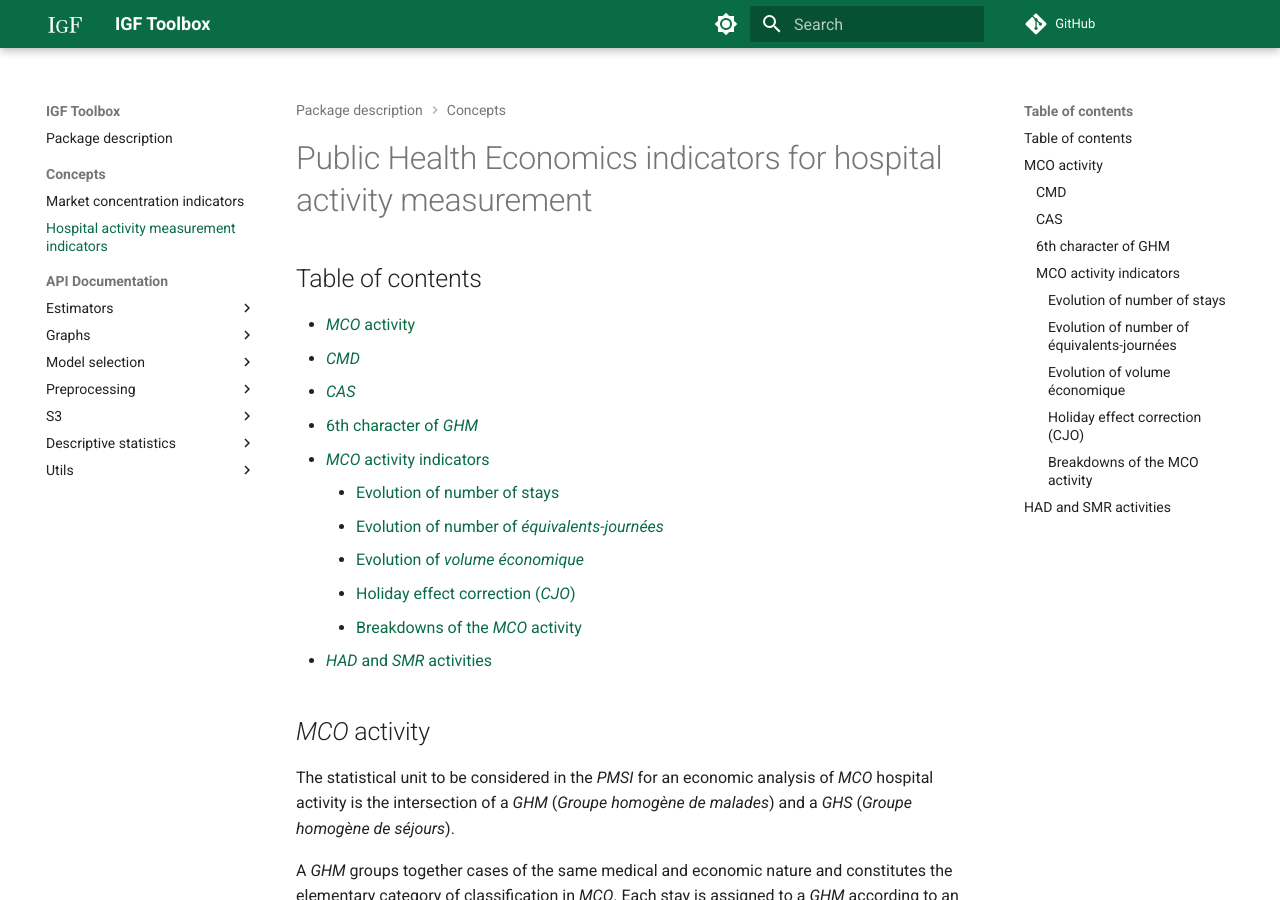
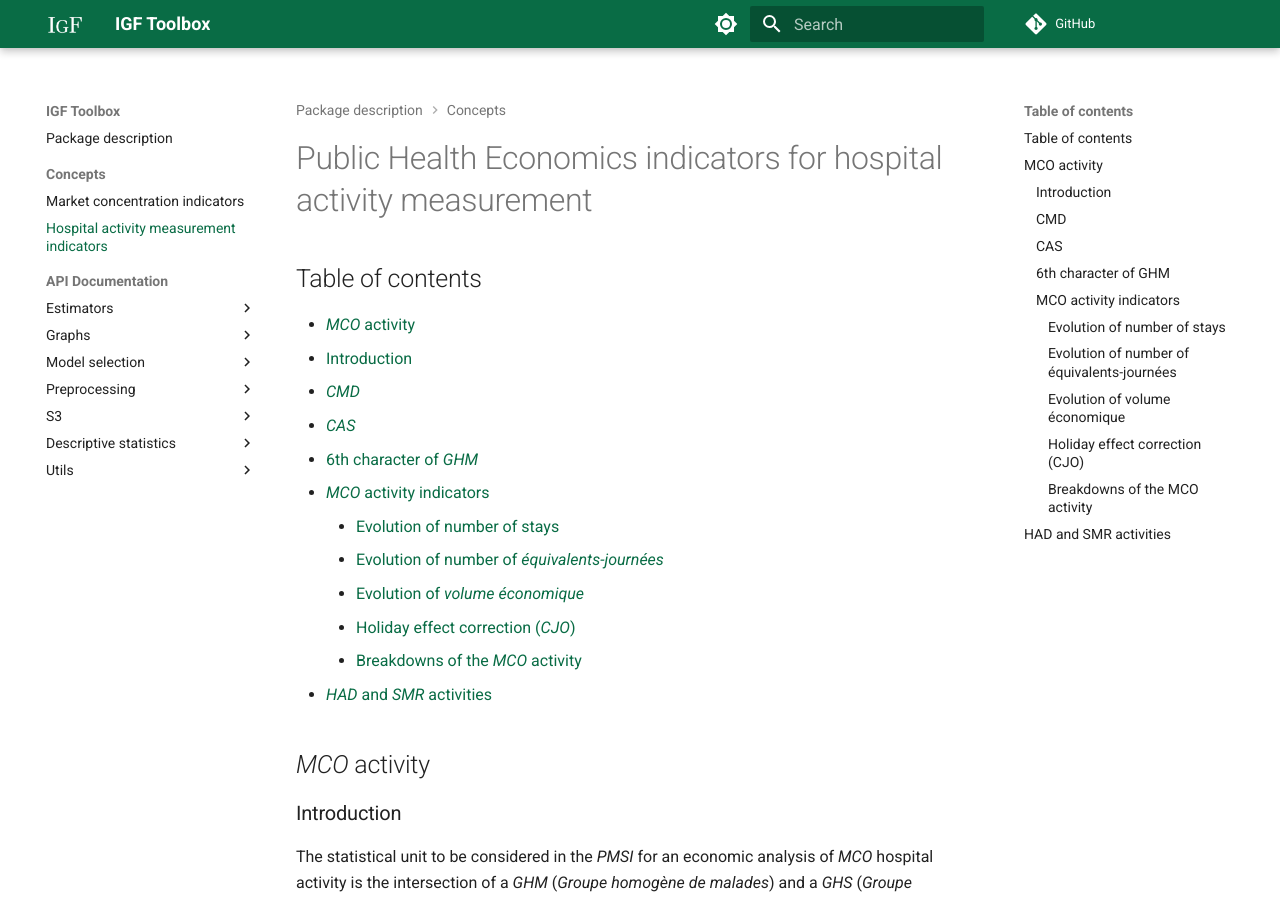
Before and after one commit to IGF-PSD/igf_toolbox, an MkDocs documentation site: the page built from docs/concepts/HOSPITAL_ACTIVITY.md, in a window 1280 px wide and 900 px high. Built offline with MkDocs 1.6.1 and Material for MkDocs 9.7.7, drawn with Linux system fonts in a browser that asks for light colours; formulas are drawn with MathJax 3; comment, search, counter and statistics services are not loaded.

Commit message:
Update HOSPITAL_ACTIVITY.md

```diff
--- a/docs/concepts/HOSPITAL_ACTIVITY.md
+++ b/docs/concepts/HOSPITAL_ACTIVITY.md
@@ -2,6 +2,7 @@
 
 ## Table of contents
 - [*MCO* activity](#mco-activity)
+  - [Introduction](#introduction)
   - [*CMD*](#cmd)
   - [*CAS*](#cas)
   - [6th character of *GHM*](#6th-character-of-ghm)
@@ -15,6 +16,8 @@
 
 
 ## *MCO* activity
+
+### Introduction
 
 The statistical unit to be considered in the *PMSI* for an economic analysis of *MCO* hospital activity is the intersection of a *GHM* (*Groupe homogène de malades*) and a *GHS* (*Groupe homogène de séjours*).
 
```
